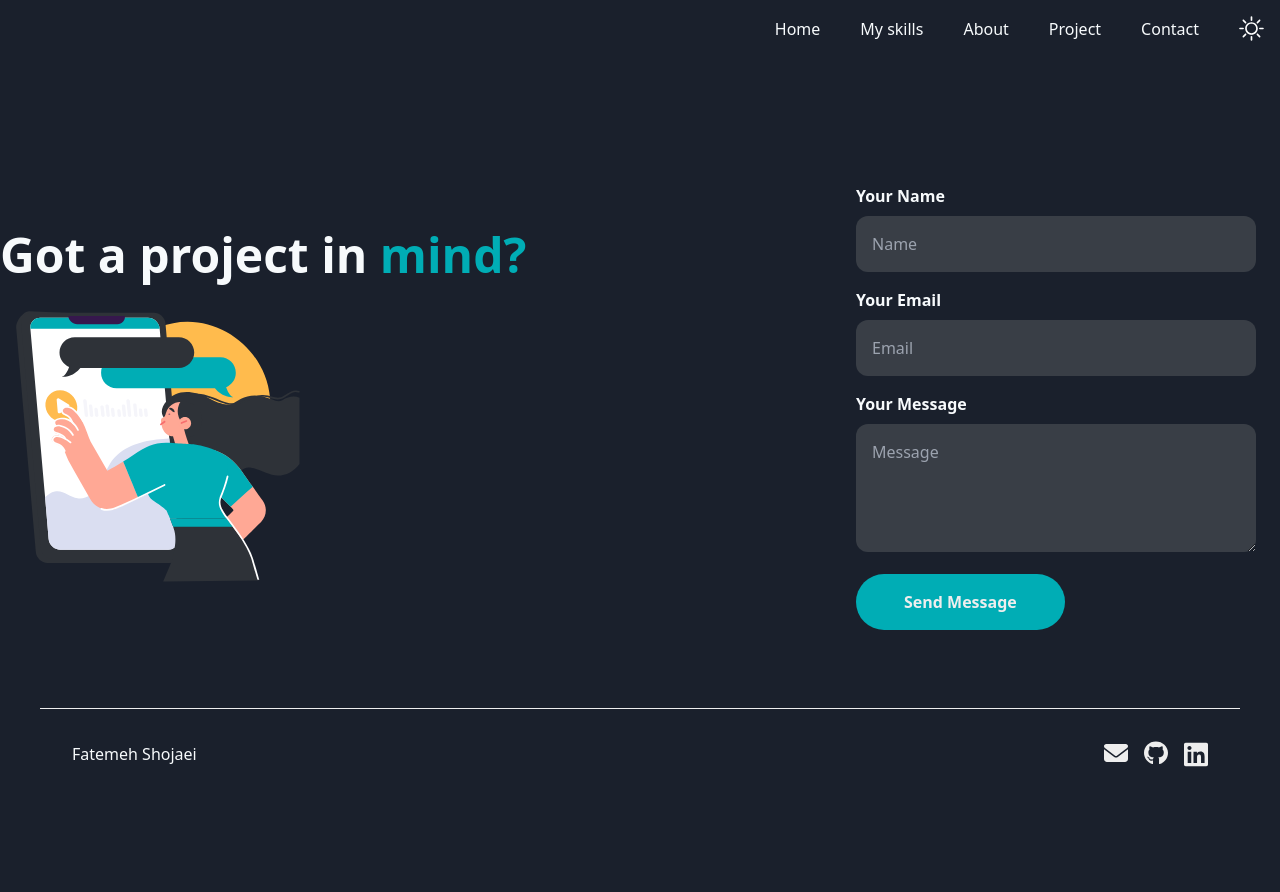
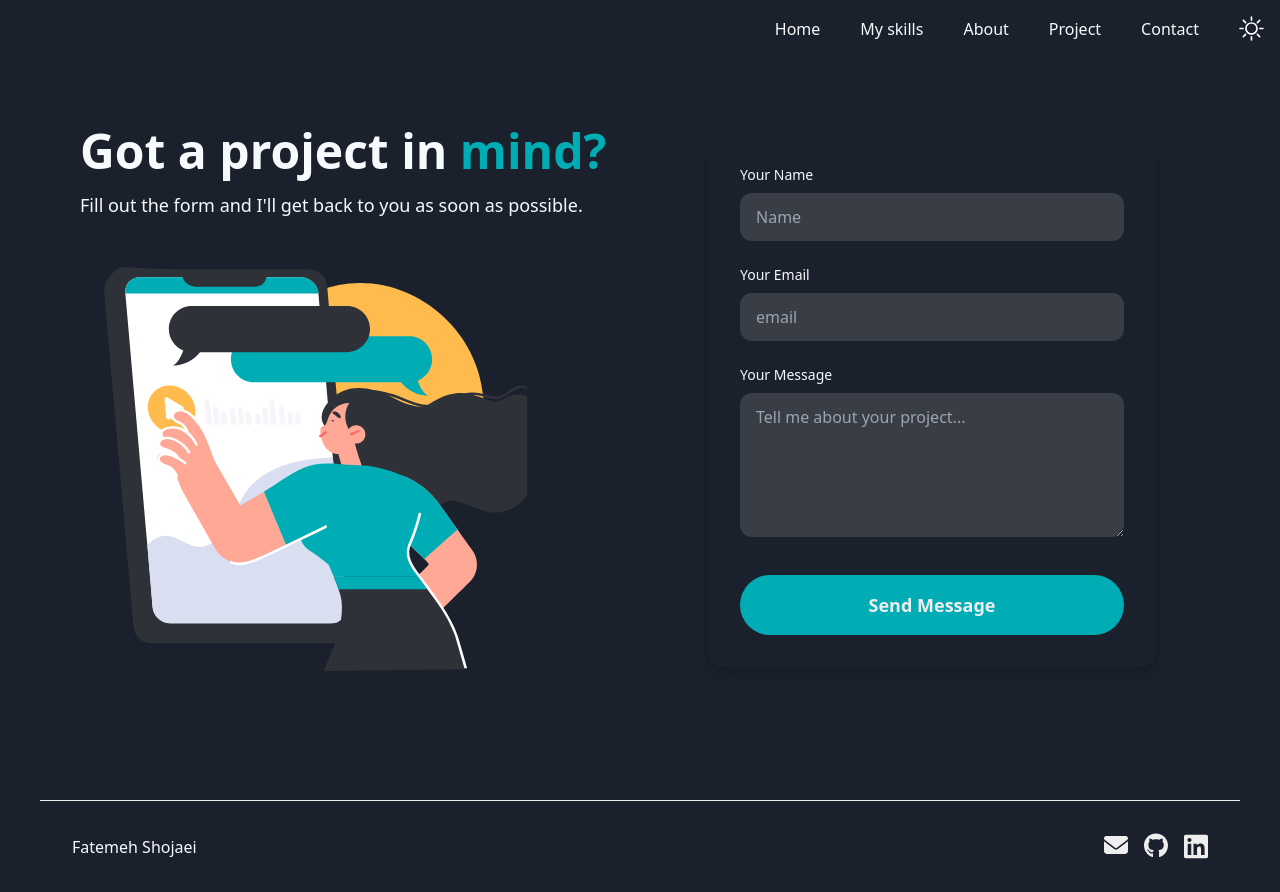
Before and after one commit to fatemeShj/portfolio-front, a Next.js app: page /contact in a window 1280 px wide. Before the commit the page ends 800 px from the top, so only its background shows below. Built offline with nearby package versions, Linux system fonts and the light colour scheme.

Commit message:
fix contact

```diff
--- a/src/app/contact/page.tsx
+++ b/src/app/contact/page.tsx
@@ -1,5 +1,5 @@
 "use client";
-import { useState } from "react";
+import { useState, useEffect } from "react";
 import { createContact } from "@/api/createContact";
 import Image from "next/image";
 import contactImage from "@/public/contact.svg";
@@ -11,6 +11,20 @@ export default function Contact() {
     email: "",
     message: "",
   });
+  const [isSubmitting, setIsSubmitting] = useState(false);
+  const [submitStatus, setSubmitStatus] = useState<"success" | "error" | null>(
+    null
+  );
+
+  useEffect(() => {
+    let timer: NodeJS.Timeout;
+    if (submitStatus) {
+      timer = setTimeout(() => {
+        setSubmitStatus(null);
+      }, 5000);
+    }
+    return () => clearTimeout(timer);
+  }, [submitStatus]);
 
   const handleChange = (
     e: React.ChangeEvent<HTMLInputElement | HTMLTextAreaElement>
@@ -20,63 +34,135 @@ export default function Contact() {
 
   const handleSubmit = async (e: React.FormEvent) => {
     e.preventDefault();
-    console.log("Form Data:", formData);
+    setIsSubmitting(true);
+    setSubmitStatus(null);
 
+    try {
       const response = await createContact(
         formData.name,
         formData.email,
         formData.message
       );
+
       console.log("response=>", response);
+      setSubmitStatus("success");
+      setFormData({ name: "", email: "", message: "" });
+    } catch (error) {
+      console.error("Submission error:", error);
+      setSubmitStatus("error");
+    } finally {
+      setIsSubmitting(false);
+    }
   };
+
   return (
-    <div className="flex flex-col md:flex-row justify-between items-center mt-10 md:mt-40">
-      <div className="md:w-1/2 text-center md:text-left">
-        <h1 className="text-4xl md:text-5xl font-bold">
+    <section className="min-h-screen flex items-center justify-center px-4 py-12 sm:px-6 lg:px-8">
+      <div className="max-w-6xl w-full mx-auto grid grid-cols-1 lg:grid-cols-2 gap-12 items-center">
+        <div className="order-2 lg:order-1">
+          <div className="justify-center items-center text-center lg:text-left">
+            <h1 className="text-3xl sm:text-4xl md:text-5xl font-bold leading-tight">
               Got a project in <span className="text-secondary">mind?</span>
             </h1>
-        <div className="mt-8 flex justify-center md:justify-start">
-          <Image src={contactImage} alt="contact" width={300} height={300} />
+            <p className="mt-4 text-lg max-w-lg">
+              {`Fill out the form and I'll get back to you as soon as possible.`}
+            </p>
+          </div>
+
+          <div className="mt-8 md:mt-12 flex justify-center lg:justify-start">
+            <div className="w-full max-w-xs sm:max-w-sm md:max-w-md">
+              <Image
+                src={contactImage}
+                alt="Contact illustration"
+                width={500}
+                height={500}
+                priority
+                className="w-full h-auto"
+              />
             </div>
           </div>
-      <div className="p-6 w-full max-w-md">
-        <form onSubmit={handleSubmit} className="space-y-4">
+        </div>
+
+        <div className="order-1 lg:order-2">
+          <div className="p-6 sm:p-8 rounded-2xl shadow-lg w-full max-w-md mx-auto">
+            <form onSubmit={handleSubmit} className="space-y-6">
               <div>
-            <label className="block font-bold mb-2">Your Name</label>
+                <label
+                  htmlFor="name"
+                  className="block text-sm font-medium mb-2"
+                >
+                  Your Name
+                </label>
                 <input
                   type="text"
+                  id="name"
                   name="name"
                   placeholder="Name"
                   value={formData.name}
                   onChange={handleChange}
-              className="w-full p-4 rounded-xl outline-none bg-customGray"
+                  required
+                  className="w-full px-4 py-3 rounded-xl bg-customGray outline-none"
                 />
               </div>
+
               <div>
-            <label className="block font-bold mb-2">Your Email</label>
+                <label
+                  htmlFor="email"
+                  className="block text-sm font-medium mb-2"
+                >
+                  Your Email
+                </label>
                 <input
                   type="email"
+                  id="email"
                   name="email"
-              placeholder="Email"
+                  placeholder="email"
                   value={formData.email}
                   onChange={handleChange}
-              className="w-full p-4 rounded-xl outline-none bg-customGray"
+                  required
+                  className="w-full px-4 py-3 rounded-xl bg-customGray outline-none"
                 />
               </div>
+
               <div>
-            <label className="block font-bold mb-2">Your Message</label>
+                <label
+                  htmlFor="message"
+                  className="block text-sm font-medium mb-2"
+                >
+                  Your Message
+                </label>
                 <textarea
+                  id="message"
                   name="message"
-              placeholder="Message"
+                  placeholder="Tell me about your project..."
                   value={formData.message}
                   onChange={handleChange}
-              rows={4}
-              className="w-full p-4 rounded-xl outline-none bg-customGray"
+                  rows={5}
+                  required
+                  className="w-full px-4 py-3 rounded-xl bg-customGray outline-none"
                 />
               </div>
-          <Button isPrimary>Send Message</Button>
+
+              <div className="pt-2">
+                <Button isPrimary className="w-full py-3 px-6 text-lg">
+                  {isSubmitting ? "Sending..." : "Send Message"}
+                </Button>
+              </div>
+
+              {submitStatus === "success" && (
+                <div className="mt-4 p-3 bg-green-100 dark:bg-green-900 text-green-700 dark:text-green-200 rounded-lg text-center animate-fade">
+                  {`Message sent successfully! I'll get back to you soon.`}
+                </div>
+              )}
+
+              {submitStatus === "error" && (
+                <div className="mt-4 p-3 bg-red-100 dark:bg-red-900 text-red-700 dark:text-red-200 rounded-lg text-center animate-fade">
+                  Failed to send message. Please try again later.
+                </div>
+              )}
             </form>
           </div>
         </div>
+      </div>
+    </section>
   );
 }
--- a/src/app/layout.tsx
+++ b/src/app/layout.tsx
@@ -1,5 +1,5 @@
+// import { Geist, Geist_Mono } from "next/font/google";
 import type { Metadata } from "next";
-// import { Geist, Geist_Mono } from "next/font/google";
 import "./globals.css";
 import Navbar from "./Navbar";
 import Footer from "./Footer";
@@ -14,12 +14,10 @@ import { ThemeProvider } from "@/context/ThemeContext";
 //   variable: "--font-geist-mono",
 //   subsets: ["latin"],
 // });
-
 export const metadata: Metadata = {
   title: "Fatemeh Shojaei",
-  description: "Generated by create next app",
+  description: "",
 };
-
 export default function RootLayout({
   children,
 }: Readonly<{
@@ -30,7 +28,9 @@ export default function RootLayout({
       <body className="flex flex-col min-h-screen bg-[var(--bg-color)] text-[var(--text-color)]">
         <ThemeProvider>
           <Navbar />
-          <main className="flex-grow">{children}</main>
+          <main className="flex-grow px-4 sm:px-6 md:px-8 lg:px-10 xl:px-12 2xl:px-16">
+            {children}
+          </main>
           <Footer />
         </ThemeProvider>
       </body>
```
Also changed, not shown: src/public/contact.svg. Lines whose indentation alone changed are shown as unchanged.
